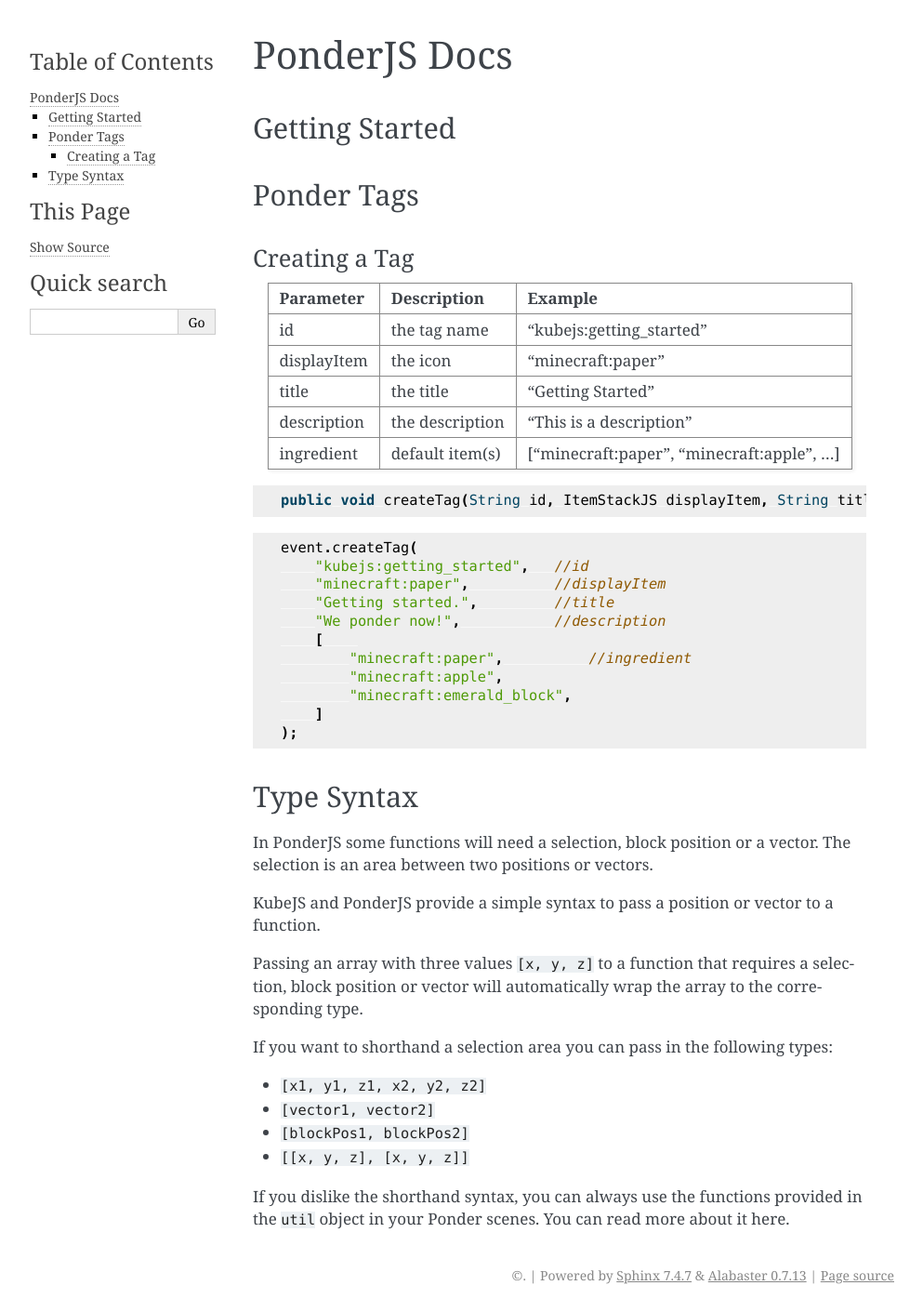
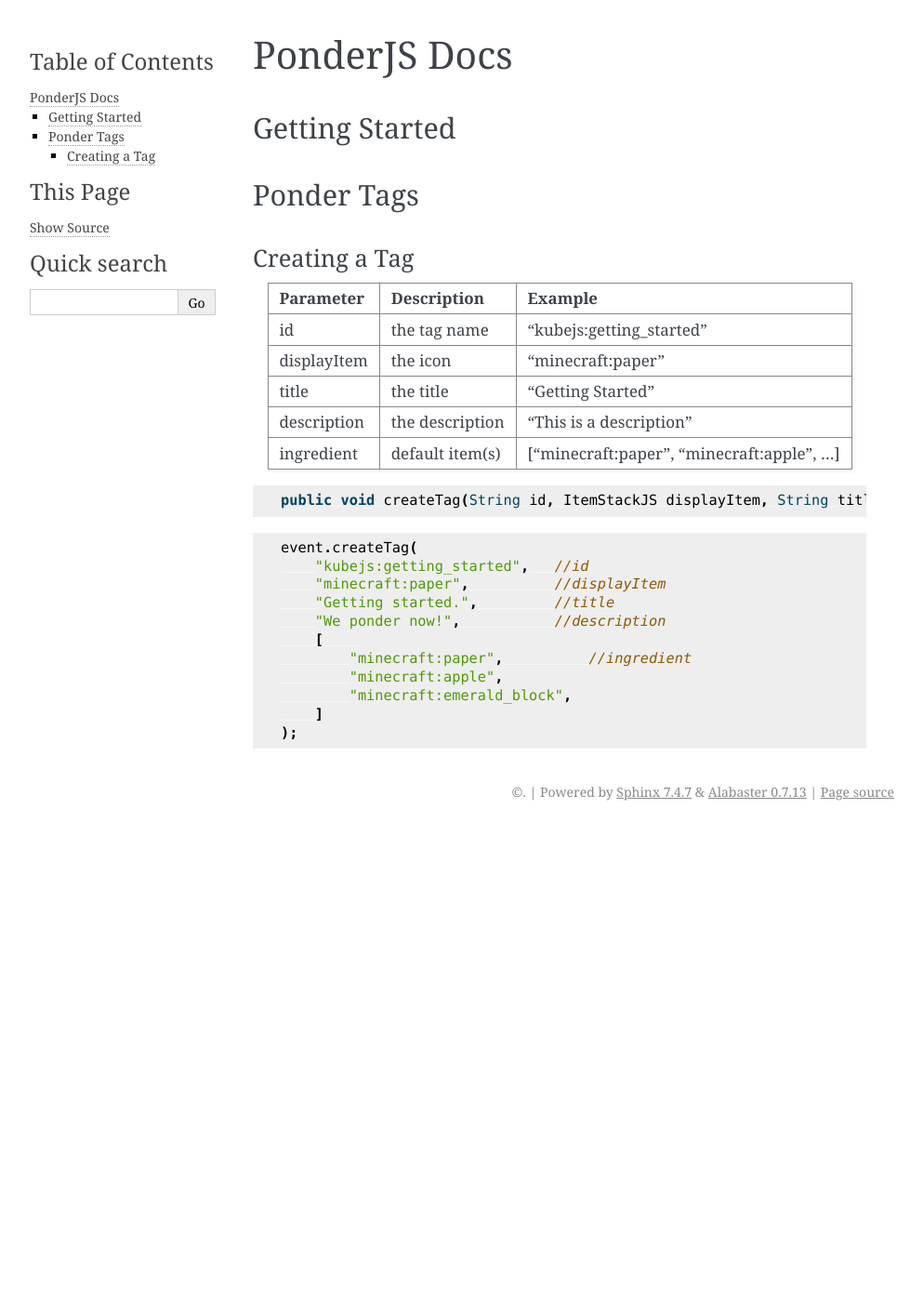
Before and after one commit to Ludi87/ponderjs-docs, a Sphinx documentation site: the page built from docs/ponderjs.md, in a window 1280 px wide. Shown: the whole page at 93% size, without its empty margins (148-1141 px from the left). Built offline with Sphinx 7.4.7, drawn with Linux system fonts in a browser that asks for light colours; after the commit the page ends 900 px from its top, so only the background shows below that.

Commit message:
Update ponderjs.md

````diff
--- a/docs/ponderjs.md
+++ b/docs/ponderjs.md
@@ -31,20 +31,3 @@
     ]
 );
 ```
-
-## Type Syntax
-
-In PonderJS some functions will need a selection, block position or a vector. The selection is an area between two positions or vectors.
-
-KubeJS and PonderJS provide a simple syntax to pass a position or vector to a function.
-
-Passing an array with three values `[x, y, z]` to a function that requires a selection, block position or vector will automatically wrap the array to the corresponding type.
-
-If you want to shorthand a selection area you can pass in the following types:
-
-* `[x1, y1, z1, x2, y2, z2]`
-* `[vector1, vector2]`
-* `[blockPos1, blockPos2]`
-* `[[x, y, z], [x, y, z]]`
-
-If you dislike the shorthand syntax, you can always use the functions provided in the `util` object in your Ponder scenes. You can read more about it here.
````
